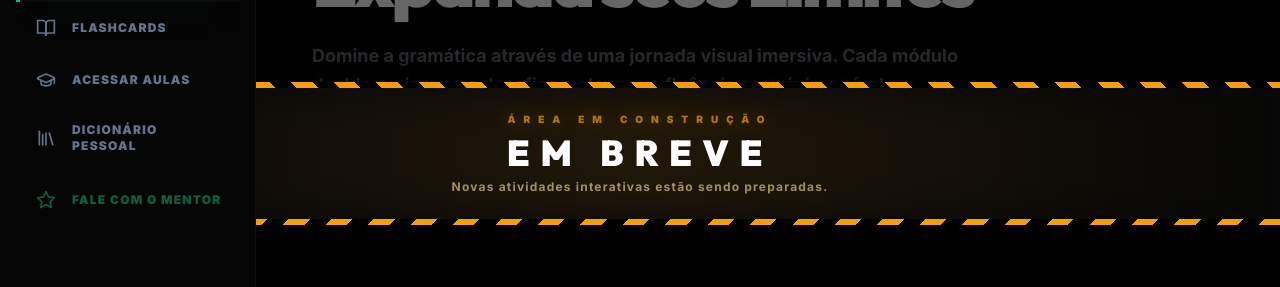
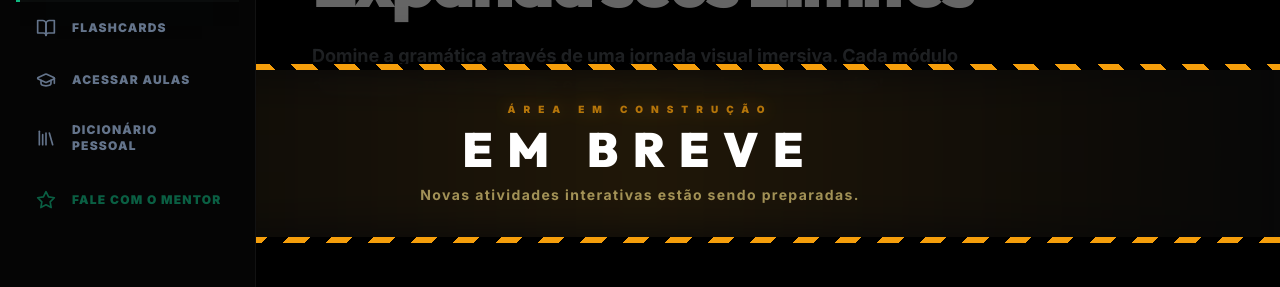
Before and after one commit to Ronaldo-Duraes/app-metodo-itr, a Next.js app: page /app/atividades in a window 1280 px wide. Shown: the part 246-533 px from the top of the page. Built offline with nearby package versions, Linux system fonts and the light colour scheme; no server answers.

Commit message:
UI: Centering 'Em Breve' text on Desktop

```diff
--- a/src/app/(app)/app/atividades/page.tsx
+++ b/src/app/(app)/app/atividades/page.tsx
@@ -26,23 +26,23 @@ export default function ActivitiesPage() {
         {/* Faixa listrada superior */}
         <div className="w-full h-1.5 opacity-100" style={{ backgroundImage: 'repeating-linear-gradient(45deg, #f59e0b, #f59e0b 15px, #000 15px, #000 30px)' }} />
 
-        <div className="relative flex-1 w-full flex flex-col items-center justify-center overflow-hidden py-6">
+        <div className="relative w-full py-4 md:py-8 flex flex-col items-center justify-center text-center overflow-hidden min-h-[120px] md:min-h-[160px]">
           <div className="absolute inset-0 bg-gradient-to-r from-transparent via-amber-500/10 to-transparent blur-xl" />
 
-          <div className="relative z-10 flex flex-col items-center justify-center px-4 text-center">
+          <div className="relative z-10 flex flex-col items-center justify-center w-full h-full px-4 text-center">
             <motion.span
               animate={{ opacity: [0.7, 1, 0.7] }}
               transition={{ duration: 2, repeat: Infinity }}
-              className="text-[8px] md:text-[10px] font-black uppercase tracking-[0.5em] md:tracking-[0.8em] text-amber-500 mb-1.5 block drop-shadow-[0_0_8px_rgba(245,158,11,0.5)]"
+              className="text-[8px] md:text-[10px] font-black uppercase tracking-[0.5em] md:tracking-[0.8em] text-amber-500 mb-1.5 md:mb-2 block drop-shadow-[0_0_8px_rgba(245,158,11,0.5)] text-center w-full"
             >
               Área em Construção
             </motion.span>
 
-            <h2 className="text-2xl md:text-4xl font-black font-outfit text-white tracking-[0.2em] md:tracking-[0.3em] mb-1.5 flex items-center justify-center">
+            <h2 className="text-2xl md:text-5xl font-black font-outfit text-white tracking-[0.2em] md:tracking-[0.3em] mb-1.5 md:mb-3 flex items-center justify-center text-center w-full">
               EM BREVE
             </h2>
 
-            <p className="text-amber-200/60 text-[10px] md:text-xs font-bold tracking-widest max-w-sm flex items-center justify-center">
+            <p className="text-amber-200/60 text-[10px] md:text-sm font-bold tracking-widest max-w-md mx-auto flex items-center justify-center text-center w-full">
               Novas atividades interativas estão sendo preparadas.
             </p>
           </div>
```
